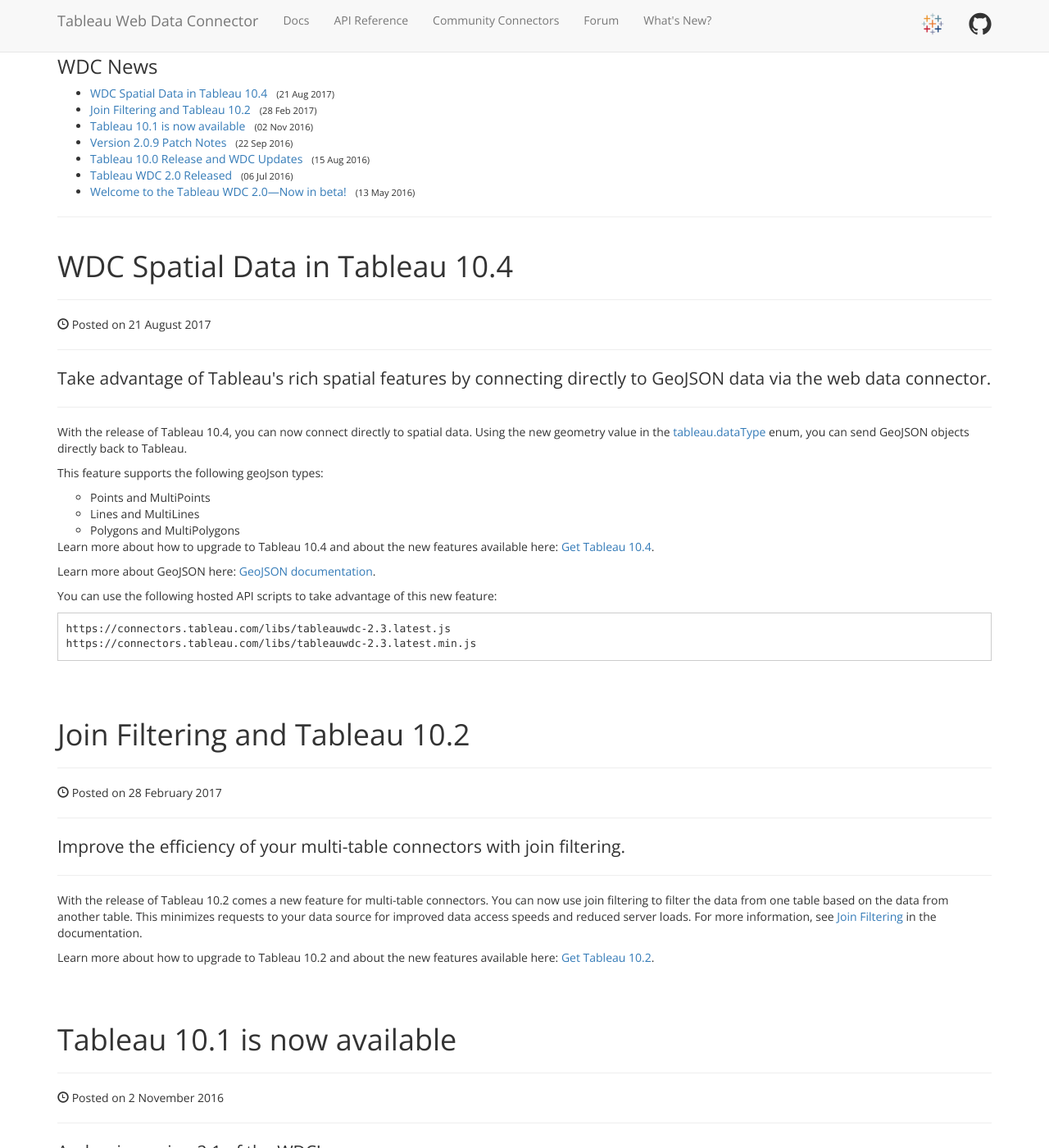
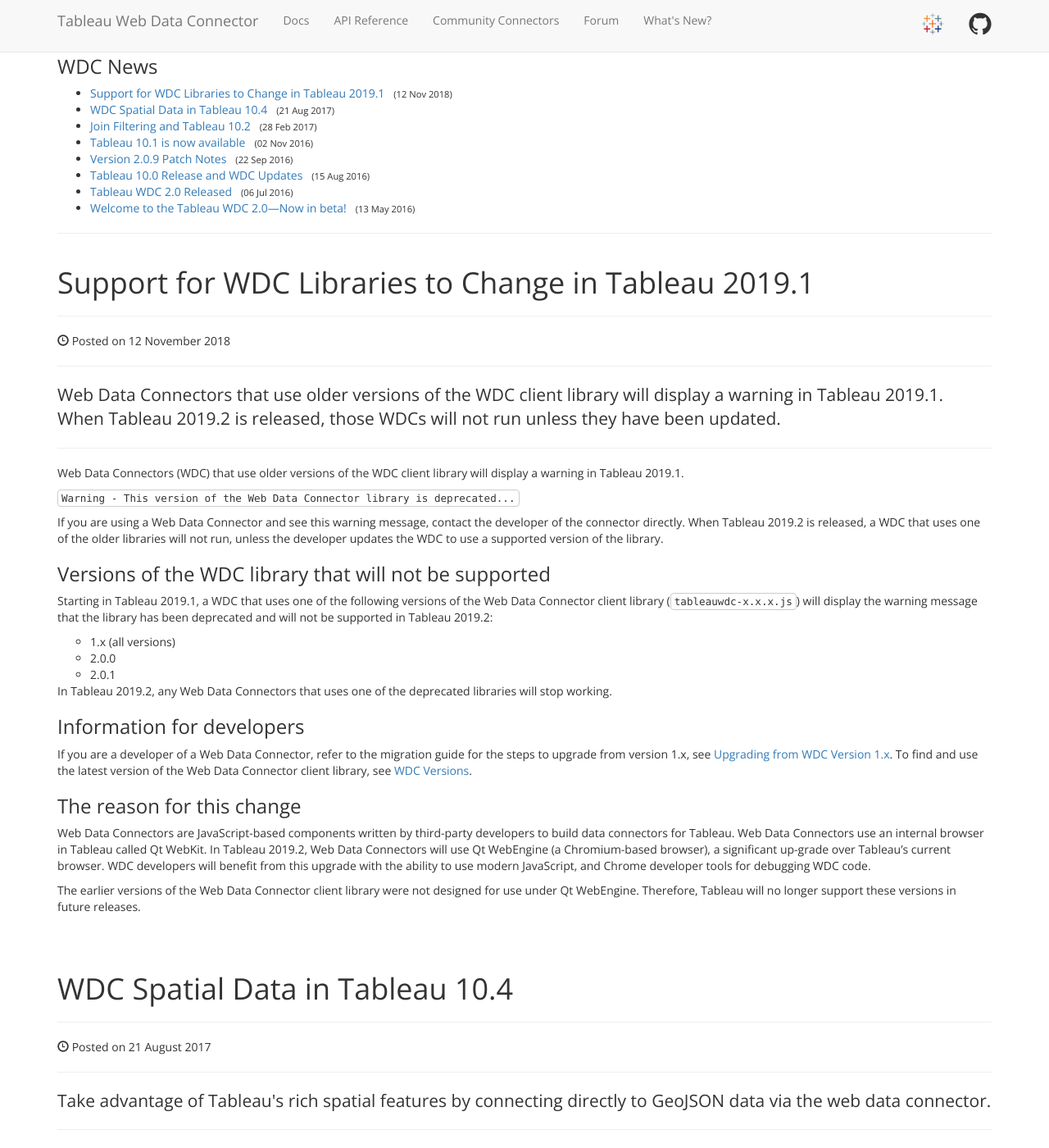
Before and after one commit to bigpeaches/webdataconnector, a Jekyll site: the page built from news/index.md, in a window 1280 px wide and 1400 px high. Shown: the whole window at 82% size. Built offline with Jekyll 4.4.1, drawn with Linux system fonts in a browser that asks for light colours; nearby versions of some CDN libraries.

Commit message:
Updating docs for changes to the supported wdc libraries starting in Tableau 2019.1 (#277)
What's new topic added to serve as target for Help link about WDC library support in 2019.1.

```diff
--- /dev/null
+++ b/_posts/2018-11-12-wdc-supported-lib.md
@@ -0,0 +1,30 @@
+---
+title: "Support for WDC Libraries to Change in Tableau 2019.1"
+abstract: "Web Data Connectors that use older versions of the WDC client library will display a warning in Tableau 2019.1. When Tableau 2019.2 is released, those WDCs will not run unless they have been updated."
+---
+
+Web Data Connectors (WDC) that use older versions of the WDC client library will display a warning in Tableau 2019.1.
+
+`Warning - This version of the Web Data Connector library is deprecated...`
+
+If you are using a Web Data Connector and see this warning message, contact the developer of the connector directly. When Tableau 2019.2 is released, a WDC that uses one of the older libraries will not run, unless the developer updates the WDC to use a supported version of the library.
+
+### Versions of the WDC library that will not be supported
+
+Starting in Tableau 2019.1, a WDC that uses one of the following versions of the Web Data Connector client library (`tableauwdc-x.x.x.js`) will display the warning message that the library has been deprecated and will not be supported in Tableau 2019.2:
+
+- 1.x (all versions)
+- 2.0.0
+- 2.0.1
+
+In Tableau 2019.2, any Web Data Connectors that uses one of the deprecated libraries will stop working.
+
+### Information for developers
+
+ If you are a developer of a Web Data Connector, refer to the migration guide for the steps to upgrade from version 1.x, see [Upgrading from WDC Version 1.x]({{ site.baseurl }}\docs\wdc_upgrade). To find and use the latest version of the Web Data Connector client library, see [WDC Versions]({{ site.baseurl }}\docs\wdc_library_versions).
+
+### The reason for this change
+
+Web Data Connectors are JavaScript-based components written by third-party developers to build data connectors for Tableau. Web Data Connectors use an internal browser in Tableau called Qt WebKit. In Tableau 2019.2, Web Data Connectors will use Qt WebEngine (a Chromium-based browser), a significant up-grade over Tableau’s current browser. WDC developers will benefit from this upgrade with the ability to use modern JavaScript, and Chrome developer tools for debugging WDC code.
+
+The earlier versions of the Web Data Connector client library were not designed for use under Qt WebEngine. Therefore, Tableau will no longer support these versions in future releases.
```
Also changed, not shown: docs/wdc_library_versions.md (+5 -2 lines), docs/wdc_upgrade.md (+1 -1 lines).
